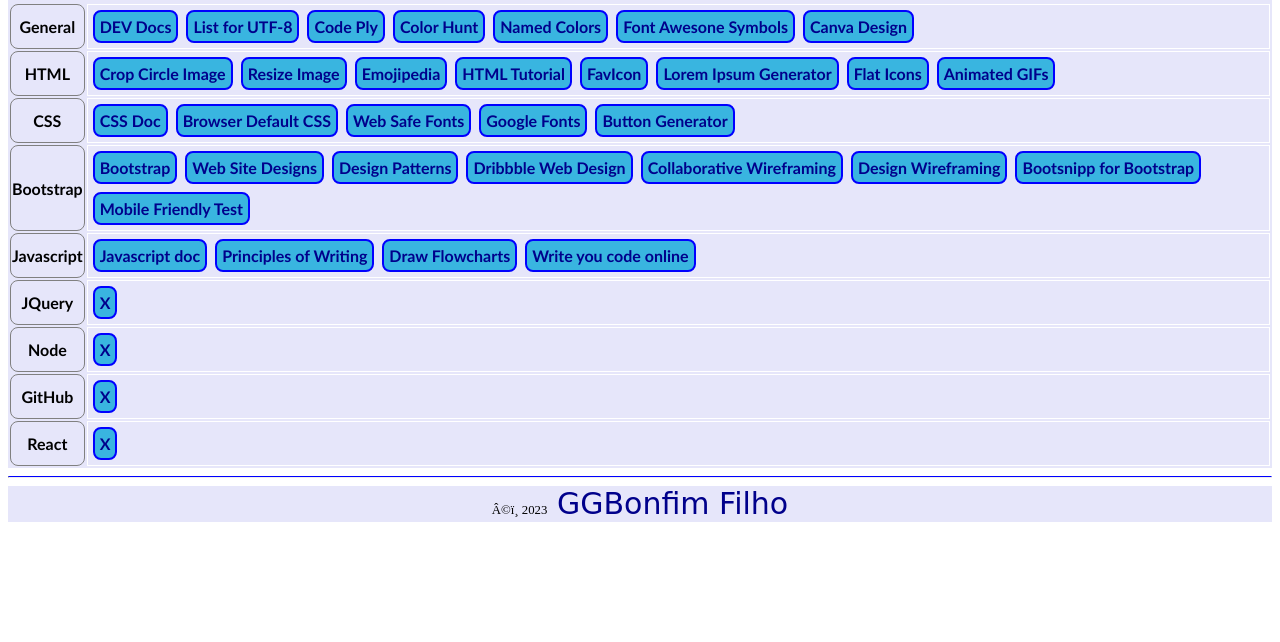
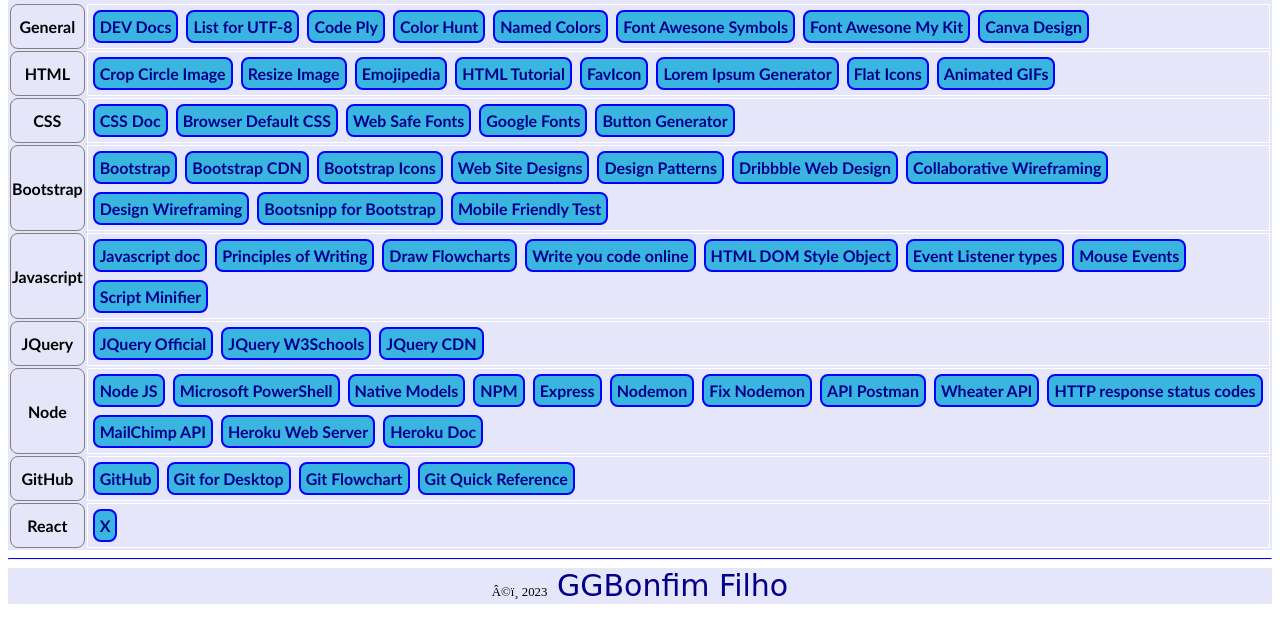
Before and after one commit to gersonbonfim/resume, a plain HTML site: page index.html in a window 1280 px wide. Shown: the part 66-708 px from the top of the page. Drawn offline with Linux system fonts and the light colour scheme; a web font is replaced by a local one.

Commit message:
Add files via upload

```diff
--- a/index.html
+++ b/index.html
@@ -1,12 +1,12 @@
 <html>
 <head>
 <title>Web Development Resources List</title>
-	<link rel="stylesheet" type="text/css" href="css/styles.css">
 	<link rel="icon"  href="gerson.ico">
 	<base target="_blank" rel="noopener noreferrer">
 	<link rel="preconnect" href="https://fonts.googleapis.com">
 	<link rel="preconnect" href="https://fonts.gstatic.com" crossorigin>
 	<link href="https://fonts.googleapis.com/css2?family=Bad+Script&family=Mrs+Saint+Delafield&family=Sacramento&display=swap" rel="stylesheet">
+	<link rel="stylesheet" type="text/css" href="css/styles.css">
 <body>
   <table>
 	<thead>
@@ -27,6 +27,8 @@
 			<span class="my_link"><a href="https://colorhunt.co">Color Hunt</a></span>
 			<span class="my_link"><a href="https://developer.mozilla.org/en-US/docs/Web/CSS/named-color">Named Colors</a></span>
 			<span class="my_link"><a href="https://fontawesome.com/search?m=free&o=r">Font Awesone Symbols</a></span>
+			<span class="my_link"><a href="https://fontawesome.com/kits/b7b08dd23c/use">Font Awesone My Kit</a></span>
+
 			<span class="my_link"><a href="https://www.canva.com">Canva Design</a></span>
 
 		</td>
@@ -59,6 +61,8 @@
 		<th>Bootstrap</th>
 		<td>
 			<span class="my_link"><a href="https://getbootstrap.com">Bootstrap</a></span>
+			<span class="my_link"><a href="https://getbootstrap.com/docs/5.3/getting-started/introduction/#cdn-links">Bootstrap CDN</a></span>
+			<span class="my_link"><a href="https://icons.getbootstrap.com">Bootstrap Icons</a></span>
 			<span class="my_link"><a href="https://www.awwwards.com/websites">Web Site Designs</a></span>
 			<span class="my_link"><a href="https://ui-patterns.com/patterns">Design Patterns</a></span>
 			<span class="my_link"><a href="https://dribbble.com/shots/popular/web-design">Dribbble Web Design</a></span>
@@ -75,26 +79,55 @@
 			<span class="my_link"><a href="https://github.com/rwaldron/idiomatic.js">Principles of Writing</a></span>
 			<span class="my_link"><a href="https://app.diagrams.net">Draw Flowcharts</a></span>
 			<span class="my_link"><a href="https://replit.com">Write you code online</a></span>
-
+			<span class="my_link"><a href="https://www.w3schools.com/jsref/dom_obj_style.asp">HTML DOM Style Object</a></span>
+			<span class="my_link"><a href="https://developer.mozilla.org/en-US/docs/Web/Events">Event Listener types</a></span>
+			<span class="my_link"><a href="https://developer.mozilla.org/en-US/docs/Web/API/Element#mouse_events">Mouse Events</a></span>
+			<span class="my_link"><a href="https://www.minifier.org/">Script Minifier</a></span>
 
 		</td>
     </tr>
     <tr>
 		<th>JQuery</th>
 		<td>
-			<span class="my_link"><a>X</a></span>
+			<span class="my_link"><a href="https://jquery.com">JQuery Official</a></span>
+			<span class="my_link"><a href="https://www.w3schools.com/jquery/jquery_get_started.asp">JQuery W3Schools</a></span>
+			<span class="my_link"><a href="https://developers.google.com/speed/libraries#jquery">JQuery CDN</a></span>
+
+
 		</td>
     </tr>
     <tr>
 		<th>Node</th>
 		<td>
-			<span class="my_link"><a>X</a></span>
+			<span class="my_link"><a href="https://nodejs.org/en">Node JS</a></span>
+			<span class="my_link"><a href="https://learn.microsoft.com/en-us/powershell/scripting/overview?view=powershell-7.3">Microsoft PowerShell</a></span>
+			<span class="my_link"><a href="https://nodejs.org/api">Native Models</a></span>
+			<span class="my_link"><a href="https://www.npmjs.com">NPM</a></span>
+			<span class="my_link"><a href="http://expressjs.com">Express</a></span>
+			<span class="my_link"><a href="https://nodemon.io">Nodemon</a></span>
+			<span class="my_link"><a href="https://learn.microsoft.com/en-us/powershell/module/microsoft.powershell.core/about/about_execution_policies?view=powershell-7.3">Fix Nodemon</a></span>
+			<span class="my_link"><a href="https://www.postman.com">API Postman</a></span>
+			<span class="my_link"><a href="http://api.weatherapi.com/v1/current.json?key=6807af3105d841b3a40215214231601&q=Sao Paulo&aqi=no
+">Wheater API</a></span>
+			<span class="my_link"><a href="https://developer.mozilla.org/en-US/docs/Web/HTTP/Status">HTTP response status codes</a></span>
+			<span class="my_link"><a href="https://login.mailchimp.com/">MailChimp API</a></span>
+			<span class="my_link"><a href="https://www.heroku.com">Heroku Web Server</a></span>
+			<span class="my_link"><a href="https://devcenter.heroku.com">Heroku Doc</a></span>
+
+
 		</td>
     </tr>
     <tr>
 		<th>GitHub</th>
 		<td>
-			<span class="my_link"><a>X</a></span>
+			<span class="my_link"><a href="https://github.com">GitHub</a></span>
+			<span class="my_link"><a href="https://git-scm.com/downloads">Git for Desktop</a></span>
+			<span class="my_link"><a href="https://drive.google.com/uc?export=download&id=1QPRh5YmqQm4DFfitelPYlBTWC2I6tTTM">Git Flowchart</a></span>
+			<span class="my_link"><a href="https://drive.google.com/uc?export=download&id=18O19SefauXiJP4S9zRGsXX6I5hPmzrq-">Git Quick Reference</a></span>
+
+
+
+
 		</td>
     </tr>
     <tr>
```
